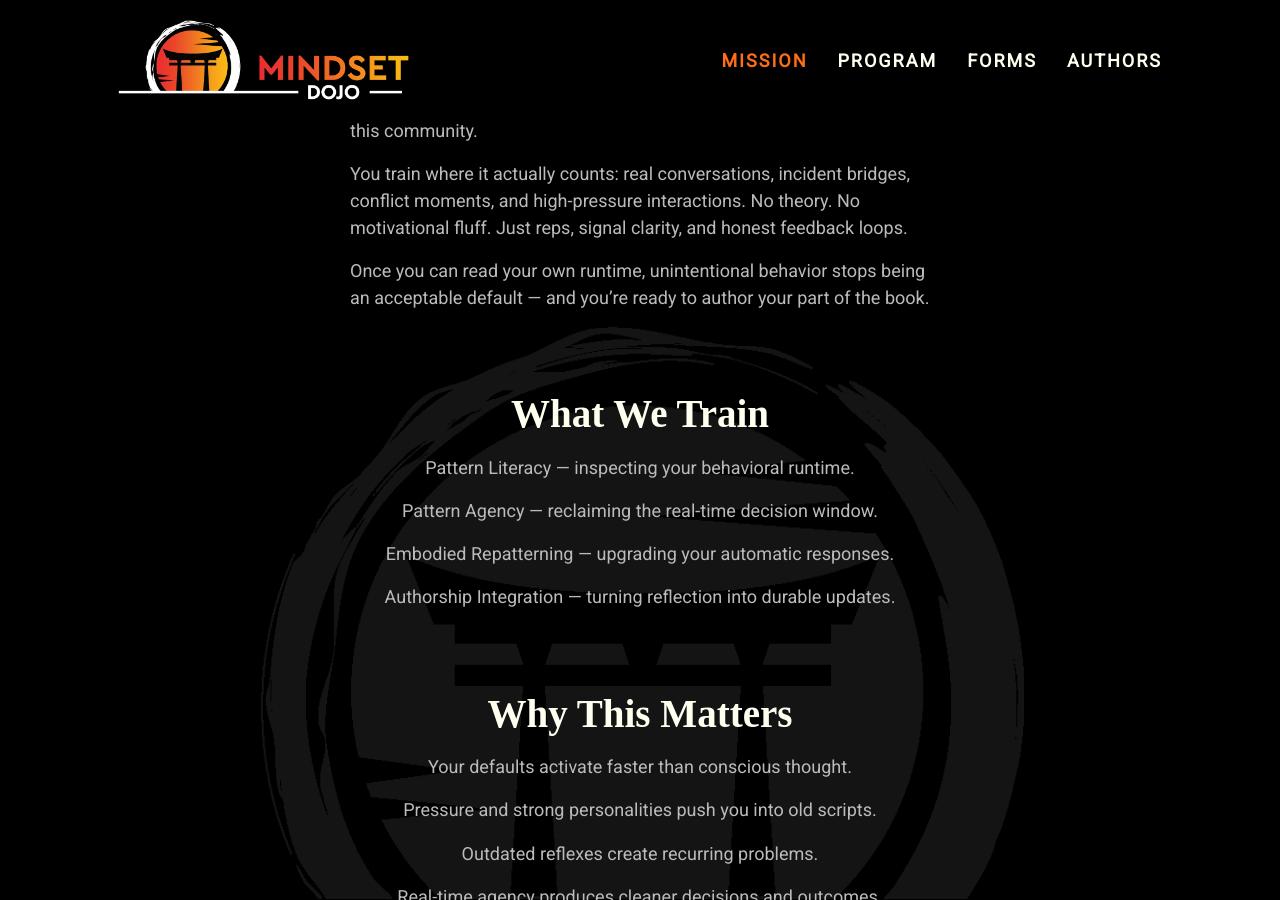
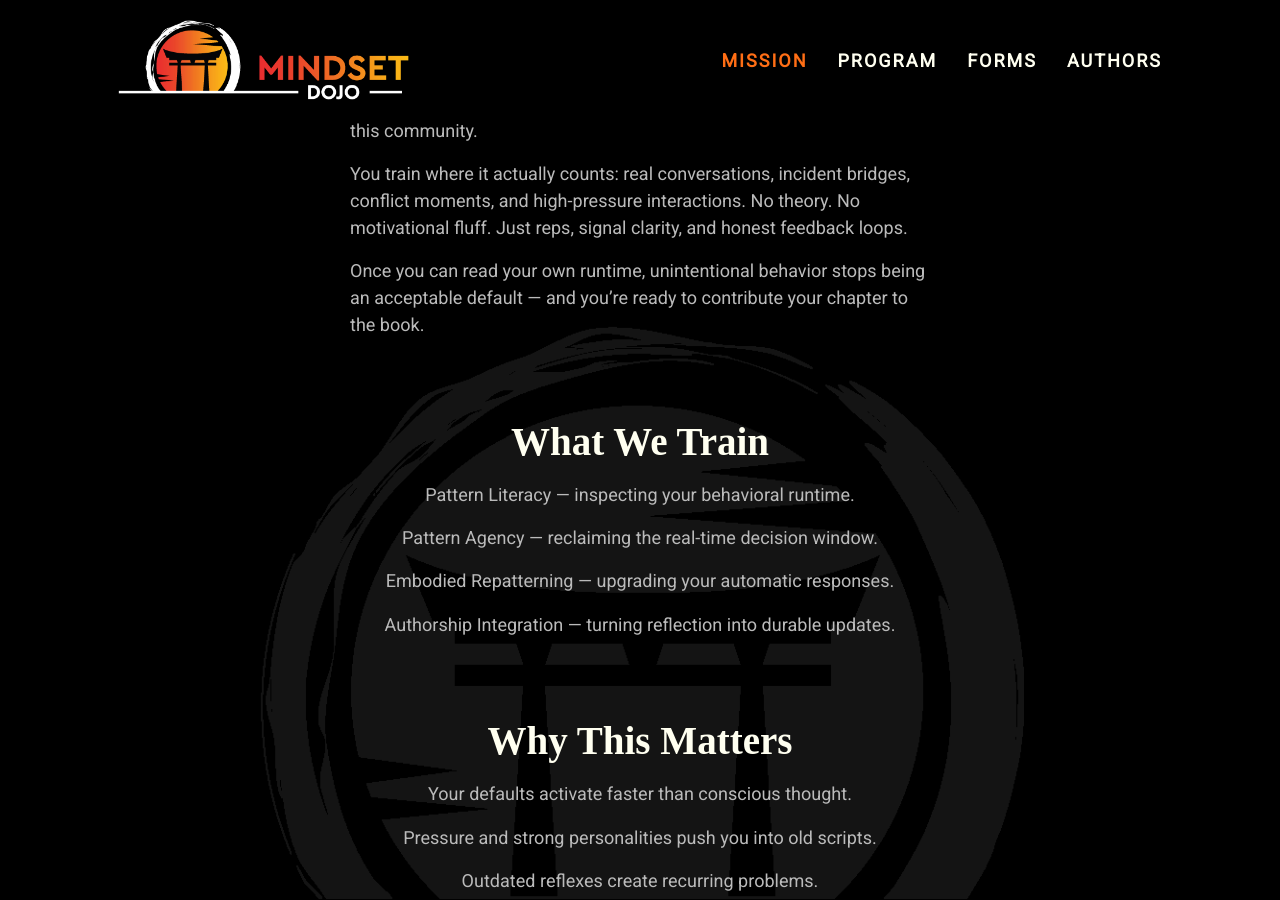
Before and after one commit to mindset-dojo/mindset-dojo.github.io, a Jekyll site: the page built from mission.md, in a window 1280 px wide and 900 px high, scrolled down 561 px. Built offline with Jekyll 4.4.1, drawn with Linux system fonts in a browser that asks for light colours; some web fonts are replaced.

Commit message:
refactor(page): mission recalibrated to Pattern Agency

```diff
--- a/_data/sections/mission.yaml
+++ b/_data/sections/mission.yaml
@@ -25,7 +25,7 @@ description: |
   motivational fluff. Just reps, signal clarity, and honest feedback loops.
 
   Once you can read your own runtime, unintentional behavior stops being an
-  acceptable default — and you’re ready to author your part of the book.
+  acceptable default — and you’re ready to contribute your chapter to the book.
 sections:
   - type: markdown
     data:
```
